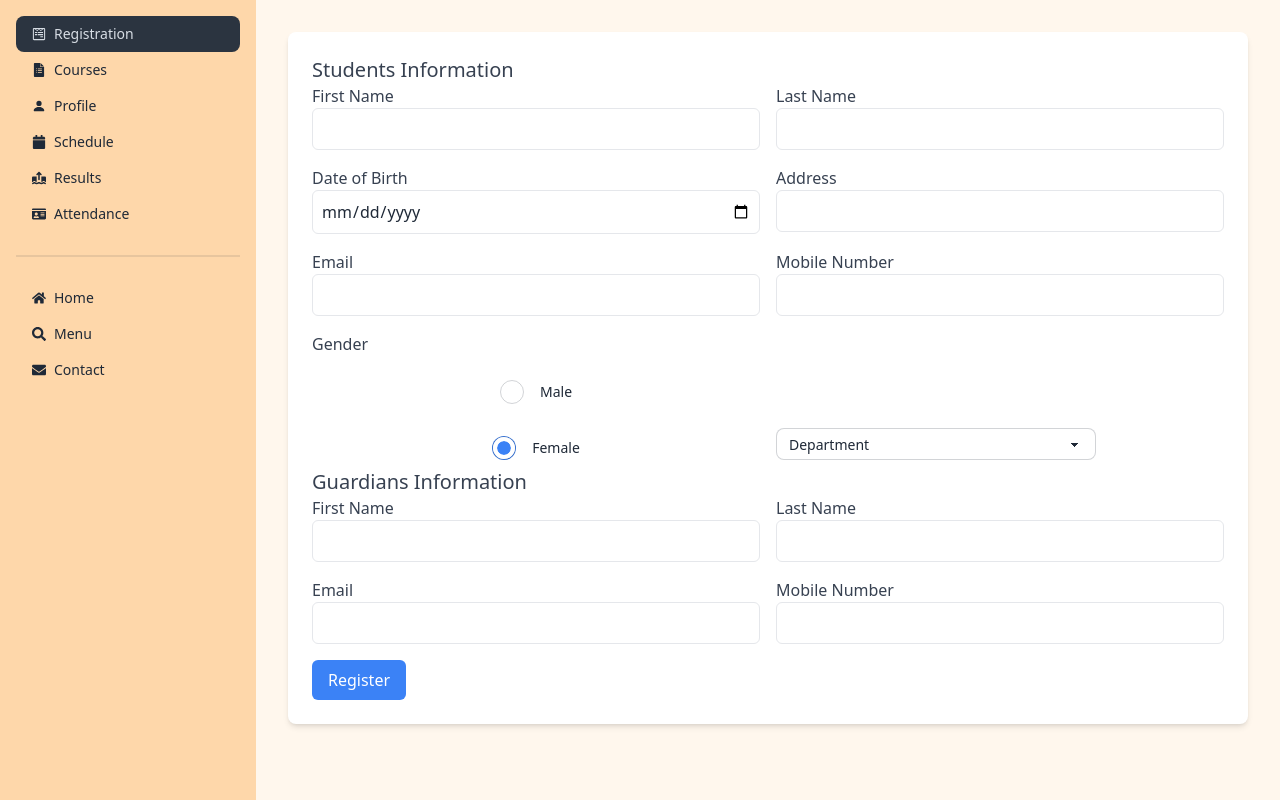
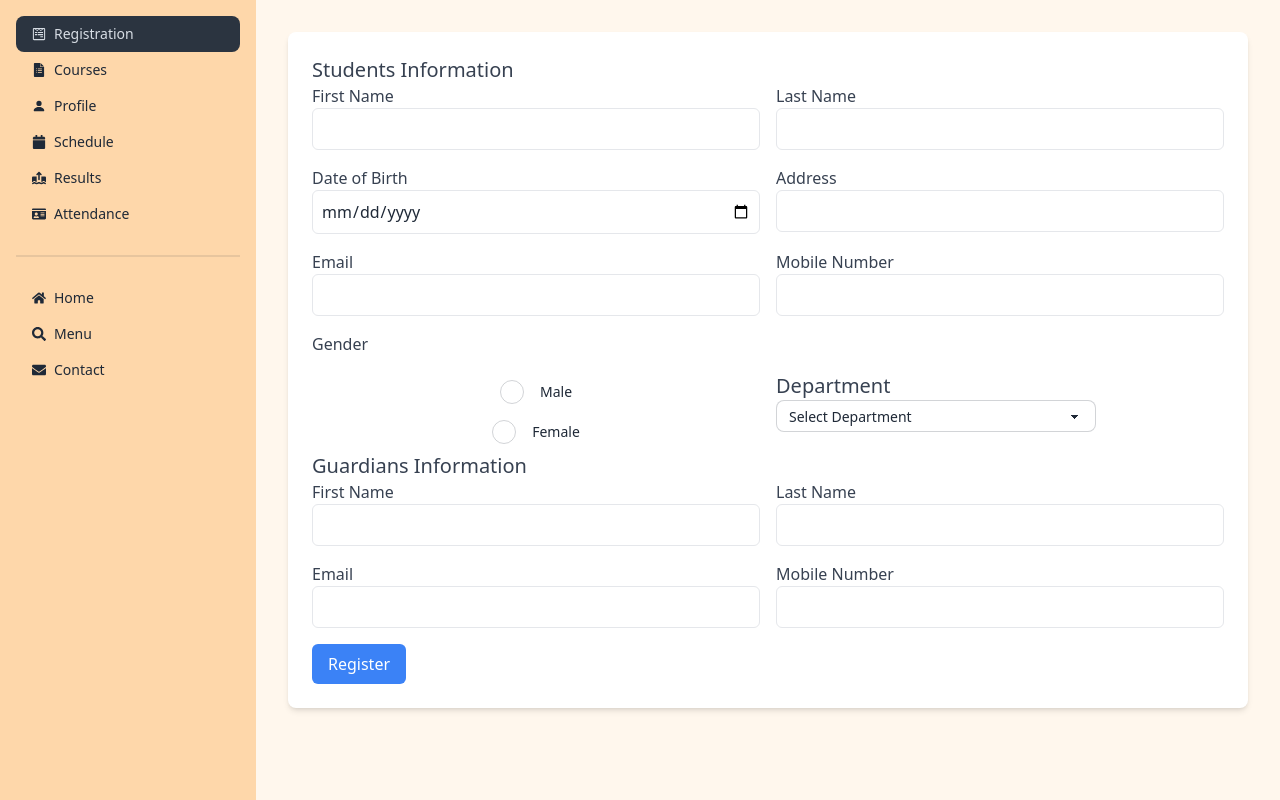
Before and after one commit to ahmisrafil/student-management-system, a React (Vite) app in the folder student-management-system-client/: page /dashboard/registration in a window 1280 px wide. Built offline with nearby package versions, Linux system fonts and the light colour scheme; no server answers.

Commit message:
handle submit function added to registration page

```diff
--- a/student-management-system-client/src/Pages/Dashboard/Registration.jsx
+++ b/student-management-system-client/src/Pages/Dashboard/Registration.jsx
@@ -12,12 +12,17 @@ const Registration = () => {
     const [gLastName, setgLastName] = useState("");
     const [gEmail, setgEmail] = useState("");
     const [gMobileNumber, setgMobileNumber] = useState("");
+    const [gender, setGender] = useState('');
+    const [dept, setDept] = useState("");
 
     const handleSubmit = (e) => {
         e.preventDefault();
-        console.log(firstName,lastName,dob,address,email,mobileNumber,gFirstName,gLastName,gEmail,gMobileNumber);
+        console.log(firstName, lastName, dob, address, email, mobileNumber, gFirstName, gLastName, gEmail, gMobileNumber, gender,dept);
         // Handle form submission here
     };
+
+
+
     return (
         <form onSubmit={handleSubmit} className="bg-white p-6 rounded-lg shadow-md">
             <h3 className="text-xl text-gray-700">Students Information</h3>
@@ -98,28 +103,51 @@ const Registration = () => {
                 <h3 htmlFor="Gender" className="block text-gray-700">
                     Gender
                 </h3><br />
+                <div>
                     <div className="form-control">
                         <label className="label cursor-pointer gap-4 justify-center">
-                        <input type="radio" name="radio-10" className="radio checked:bg-red-500" checked />
+                            <input
+                                type="radio"
+                                name="radio-10"
+                                className="radio checked:bg-red-500"
+                                value="Male"
+                                checked={gender === 'Male'}
+                                // onChange={handleSubmit}
+                                onChange={(e) => setGender(e.target.value)}
+                            />
                             <span className="label-text">Male</span>
                         </label>
-                </div><br />
+                    </div>
                     <div className="form-control">
                         <label className="label cursor-pointer gap-4 justify-center">
-                        <input type="radio" name="radio-10" className="radio checked:bg-blue-500" checked />
+                            <input
+                                type="radio"
+                                name="radio-10"
+                                className="radio checked:bg-blue-500"
+                                value="Female"
+                                checked={gender === 'Female'}
+                                onChange={(e) => setGender(e.target.value)}
+                            />
                             <span className="label-text">Female</span>
                         </label>
                     </div>
+                </div>
                 <div>
-                    <select className="select select-bordered select-sm w-full max-w-xs">
-                        <option disabled selected>Department</option>
-                        <option>Bangla</option>
-                        <option>English</option>
-                        <option>CSE</option>
-                        <option>EEE</option>
-                        <option>BBA</option>
-                        <option>Law</option>
+                    <h3 className="text-xl text-gray-700">Department</h3>
+                    <select
+                        className="select select-bordered select-sm w-full max-w-xs"
+                        onChange={(e) => setDept(e.target.value)}
+                        value={dept} // Set the value to the selectedDepartment state
+                    >
+                        <option disabled value="">Select Department</option>
+                        <option value="Bangla">Bangla</option>
+                        <option value="English">English</option>
+                        <option value="CSE">CSE</option>
+                        <option value="EEE">EEE</option>
+                        <option value="BBA">BBA</option>
+                        <option value="Law">Law</option>
                     </select>
+
                 </div>
             </div>
             <h3 className="text-xl text-gray-700">Guardians Information</h3>
```
Lines whose indentation alone changed are shown as unchanged.
